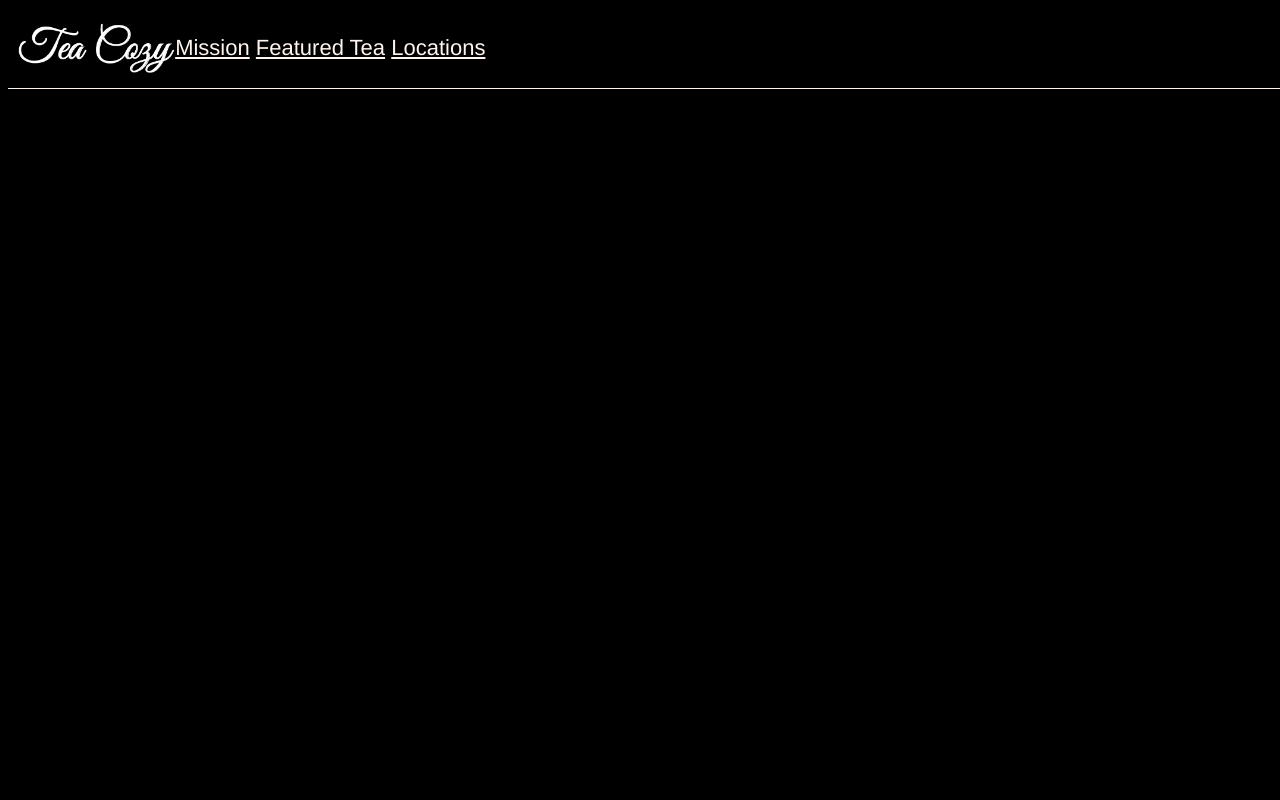
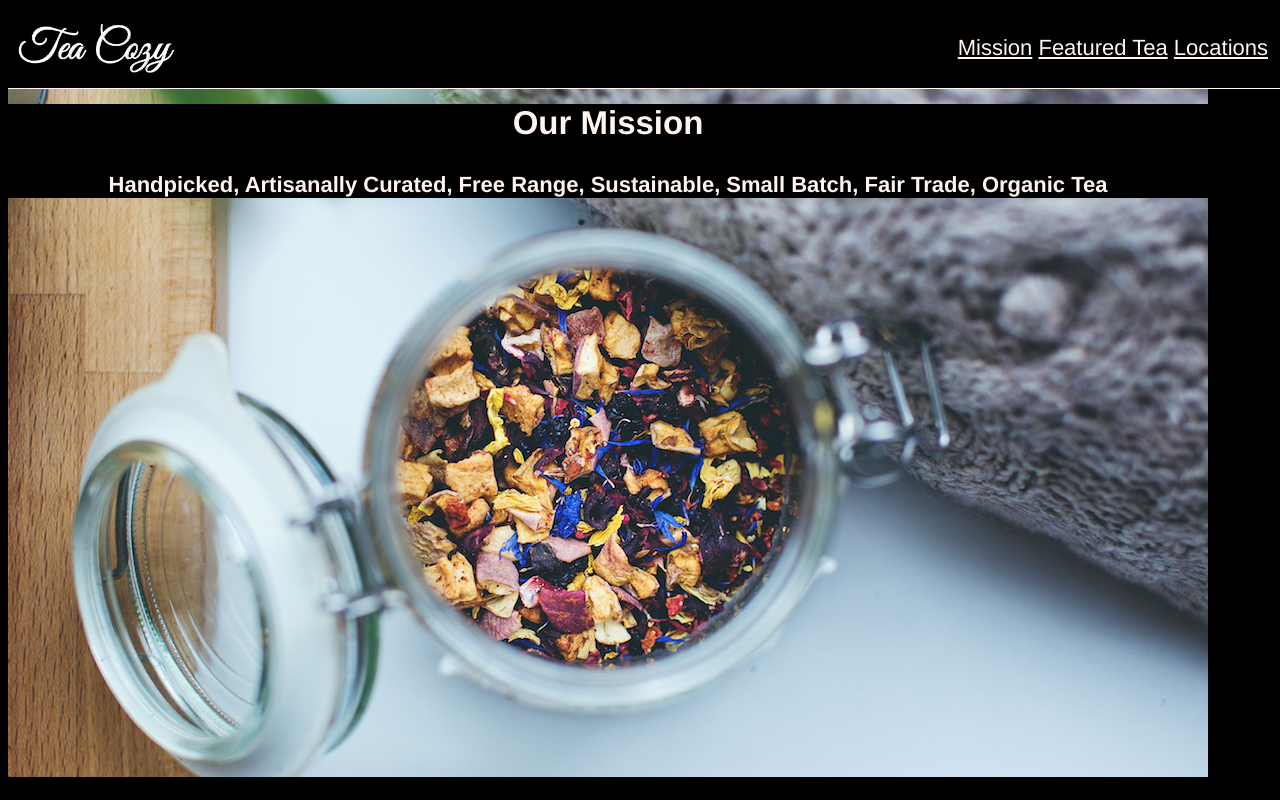
Before and after one commit to ireneinge7/TEA_COZY, a plain HTML site: page TEA_COZY/index1.html in a window 1280 px wide. Drawn offline with Linux system fonts and the light colour scheme.

Commit message:
New edit 2

```diff
--- a/TEA_COZY/index1.html
+++ b/TEA_COZY/index1.html
@@ -19,6 +19,19 @@
     </nav>
   </header>
 
+  <!--Main Content Contatiner !-->
+
+  <div class = "content">
+
+    <div class = "container_one">
+      <div class = "content_one_image">
+        <div class = "content_one_content">
+          <h2>Our Mission</h2>
+          <h4>Handpicked, Artisanally Curated, Free Range, Sustainable, Small Batch, Fair Trade, Organic Tea</h4>
+        </div>
+      </div>
+
+
 
 
 
--- a/TEA_COZY/resources/style.css
+++ b/TEA_COZY/resources/style.css
@@ -11,8 +11,14 @@ a{
   color: seashell;
 }
 
+nav{
+  width: 100%;
+  text-align: right;
+  padding-right: 20px;
+}
+
 nav span{
-  display: inline-block;
+  color: seashell;
 }
 
 header{
@@ -22,6 +28,7 @@ header{
   z-index: 1;
   width: 100%;
   height: 80px;
+  background-color: black;
   border-bottom: 1px solid seashell;
 }
 
@@ -37,11 +44,24 @@ header{
 
 }
 
-.logo span {
-  color: seashell;
-  float: right;
+
+/* Main Content */
+
+.container_one{
+  display: flex;
+  width: 1200px;
+  height: 700px;
+  padding-top: 69px;
 }
 
-header nav{
-  padding left: 80px;
+.content_one_image{
+  background-image: url("../images/mission-background.jpg")
+
 }
+
+.content_one_content{
+  background-color: black;
+  width: 1200px;
+  text-align: center;
+
+}
```
Also changed, not shown: TEA_COZY/images/background.jpg (added), 1 other file.
